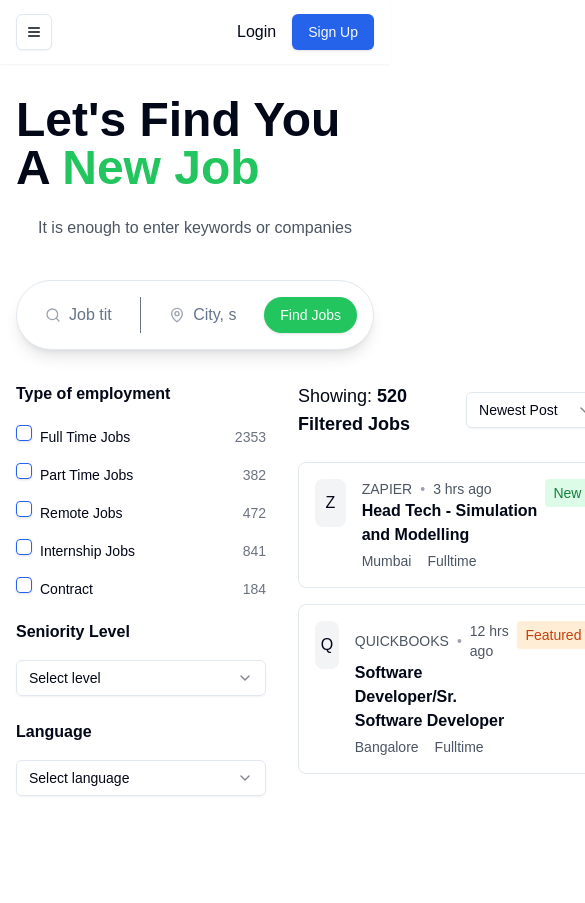
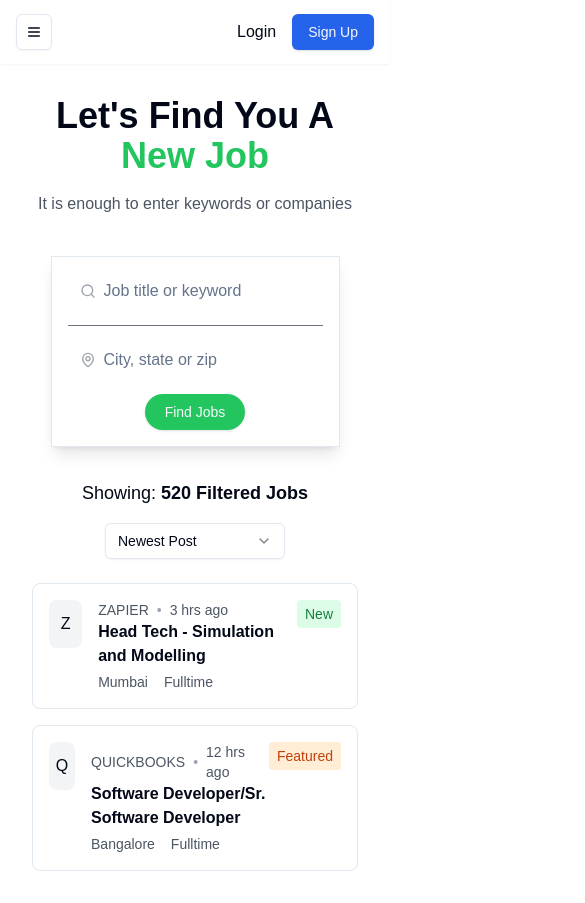
Before and after one commit to rajinsakha/quick-job, a Next.js app: page / in a window 390 px wide. Shown: the top 903 px of the page, 585 px wide, since content can reach past the window. Before the commit the page ends 844 px from the top, so only its background shows below. Built offline with nearby package versions, Linux system fonts and the light colour scheme.

Commit message:
fixed-ui

```diff
--- a/app/page.tsx
+++ b/app/page.tsx
@@ -5,7 +5,7 @@ import JobSection from "@/components/containers/JobSection";
 
 export default function Home() {
   return (
-    <div className="container mx-auto px-4 py-8 space-y-8 ">
+    <div className="mx-auto px-8 sm:px-16 lg:px-24  py-8 space-y-8 ">
       <Hero />
       <JobSection />
     </div>
--- a/components/containers/Hero.tsx
+++ b/components/containers/Hero.tsx
@@ -5,10 +5,10 @@ import JobSearchForm from "../form/JobSearchForm";
 const Hero = () => {
   return (
     <section className="flex flex-col gap-4 items-center justify-center mb-8">
-      <h1 className="text-5xl font-bold mb-2">
+      <h1 className="text-4xl lg:text-5xl font-bold  text-center">
         Let&apos;s Find You A <span className="text-green-500">New Job</span>
       </h1>
-      <p className="text-gray-600 mb-6">
+      <p className="text-gray-600 mb-6 text-center">
         It is enough to enter keywords or companies
       </p>
 
--- a/components/containers/JobSection.tsx
+++ b/components/containers/JobSection.tsx
@@ -16,12 +16,18 @@ const JobSection = () => {
     employmentTypes: [],
   });
   console.log(filters);
+
   return (
-    <div className="grid grid-cols-[250px_1fr] gap-8 items-start">
-      <JobFilters onFiltersChange={setFilters} />
+    <div className="grid grid-cols-1 lg:grid-cols-3 gap-16 items-start">
+      {/* Filters Section */}
+      <div className="hidden lg:block lg:col-span-1">
+        <JobFilters onFiltersChange={setFilters} />
+      </div>
 
-      <div className="space-y-6">
-        <div className="flex justify-between items-center">
+      {/* Job Listings Section */}
+      <div className="col-span-1 lg:col-span-2 space-y-6 w-full">
+        {/* Header with Sorting */}
+        <div className="flex flex-col gap-4 sm:flex-row justify-between items-center">
           <h2 className="text-lg">
             Showing: <span className="font-semibold">520 Filtered Jobs</span>
           </h2>
@@ -37,6 +43,7 @@ const JobSection = () => {
           </Select>
         </div>
 
+        {/* Job Cards */}
         <div className="space-y-4">
           <JobCard
             company="ZAPIER"
--- a/components/form/JobSearchForm.tsx
+++ b/components/form/JobSearchForm.tsx
@@ -48,9 +48,9 @@ export default function JobSearchForm() {
     <Form {...form}>
       <form
         onSubmit={form.handleSubmit(onSubmit)}
-        className="space-y-8 bg-white shadow-lg border p-4 rounded-full"
+        className="space-y-8 bg-white shadow-lg border p-4 sm:rounded-full"
       >
-        <div className="flex gap-4 w-full lg:max-w-3xl mx-auto">
+        <div className="flex flex-col max-sm:items-center sm:flex-row gap-4 w-full lg:max-w-3xl mx-auto">
           <div className="relative flex-1">
             <Search className="absolute left-3 top-[10px] h-4 w-4 text-gray-400" />
             <FormField
@@ -71,7 +71,7 @@ export default function JobSearchForm() {
             />
           </div>
 
-          <div className="w-[1px] h-9 bg-gray-500 flex items-center justify-center"></div>
+          <div className="w-full h-[1px] sm:w-[1px] sm:h-9 bg-gray-500 flex items-center justify-center"></div>
 
           <div className="relative flex-1">
             <MapPin className="absolute left-3 top-[10px] h-4 w-4 text-gray-400" />
@@ -92,7 +92,7 @@ export default function JobSearchForm() {
               )}
             />
           </div>
-          <Button type="submit" className="bg-green-500 hover:bg-green-600 rounded-full">
+          <Button type="submit" className="w-[100px] bg-green-500 hover:bg-green-600 rounded-full">
             Find Jobs
           </Button>
         </div>
--- a/components/navigation/Navbar.tsx
+++ b/components/navigation/Navbar.tsx
@@ -13,13 +13,13 @@ export default function Navbar() {
           <MountainIcon className="h-6 w-6" />
           <span className="sr-only">Acme Inc</span>
         </Link>
-        <Link
+        {/* <Link
           href="#"
           className="group inline-flex h-9 w-max items-center justify-center rounded-md bg-white px-4 py-2 text-sm font-medium transition-colors hover:bg-gray-100 hover:text-gray-900 focus:bg-gray-100 focus:text-gray-900 focus:outline-none disabled:pointer-events-none disabled:opacity-50 data-[active]:bg-gray-100/50 data-[state=open]:bg-gray-100/50 dark:bg-gray-950 dark:hover:bg-gray-800 dark:hover:text-gray-50 dark:focus:bg-gray-800 dark:focus:text-gray-50 dark:data-[active]:bg-gray-800/50 dark:data-[state=open]:bg-gray-800/50"
           prefetch={false}
         >
           Find Jobs
-        </Link>
+        </Link> */}
       </nav>
 
       <div className="flex items-center gap-4">
```
